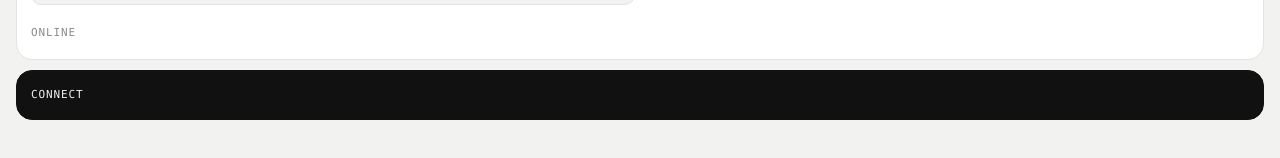
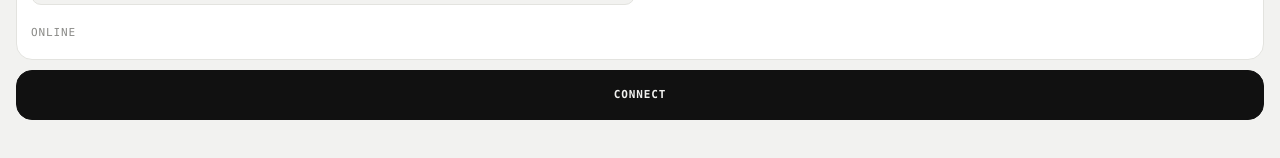
Before and after one commit to francesco-di-maggio/mqtt-max, a plain HTML site: page phone/index.html in a window 1280 px wide. Shown: the part 398-556 px from the top of the page. Drawn offline with Linux system fonts and the light colour scheme.

Commit message:
Centre the Connect label

```diff
--- a/phone/index.html
+++ b/phone/index.html
@@ -67,9 +67,9 @@
                          background: var(--surface); box-shadow: 0 1px 2px rgb(0 0 0 / 0.25); transition: transform 150ms; }
   .switch input:checked { background: var(--accent); }
   .switch input:checked::after { transform: translateX(16px); }
-  #connect { display: flex; align-items: center; width: 100%; text-align: left; cursor: pointer;
+  #connect { display: flex; align-items: center; justify-content: center; width: 100%; cursor: pointer;
              background: var(--ink); border-color: var(--ink); color: var(--bg);
-             font: 500 11px/20px var(--mono); letter-spacing: 0.08em; text-transform: uppercase; }
+             font: 600 11px/20px var(--mono); letter-spacing: 0.08em; text-transform: uppercase; }
   #connect:active, #setup-bar:active { opacity: 0.8; }
 
   .meters { display: grid; gap: 12px; }
```
